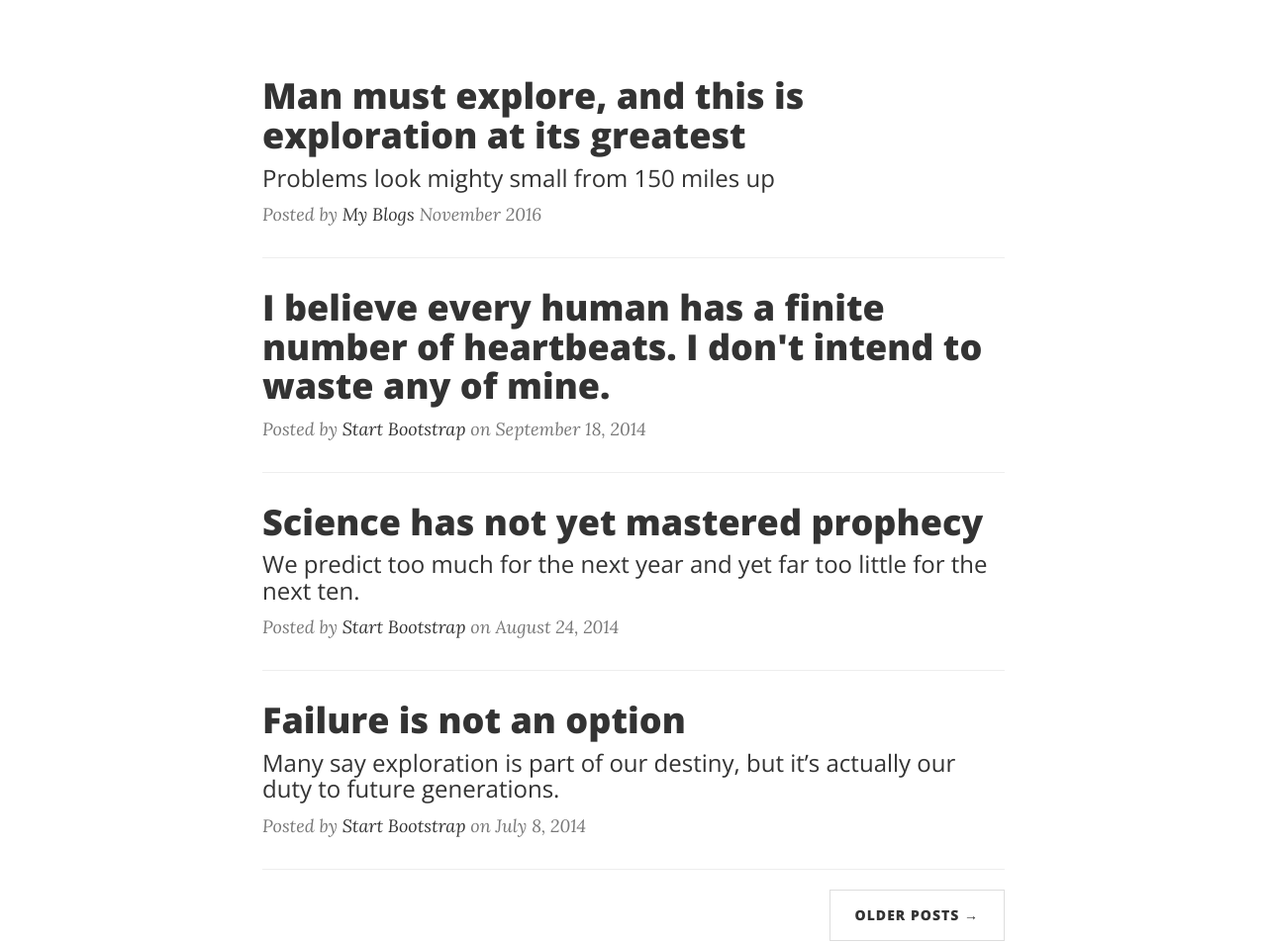
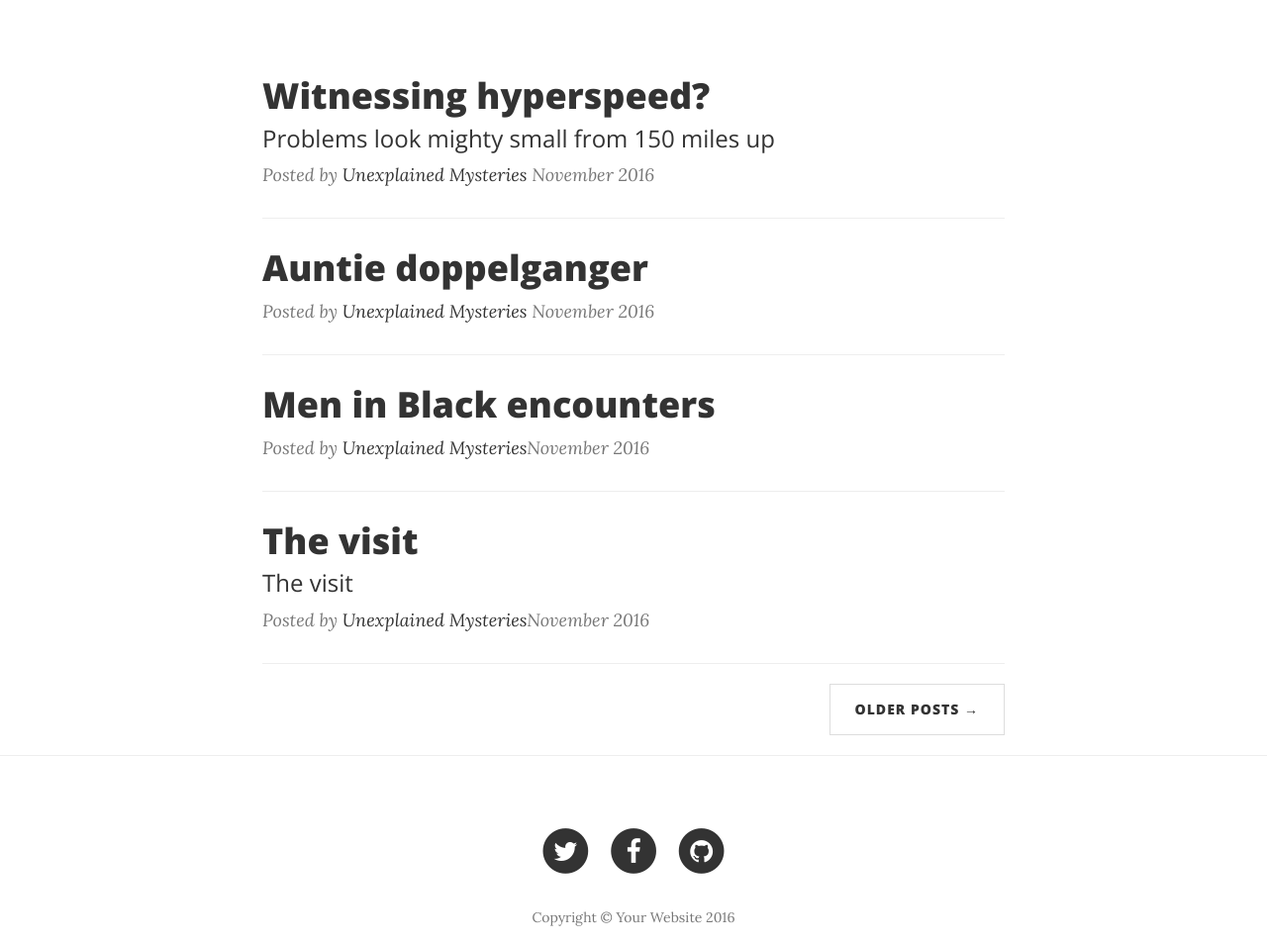
Before and after one commit to alblanknee/Blogs, a website: page index.html in a window 1280 px wide. Shown: the part 451-1405 px from the top of the page at 99% size. Drawn offline with nearby package versions, Linux system fonts and the light colour scheme.

Commit message:
Update index.html

```diff
--- a/index.html
+++ b/index.html
@@ -90,46 +90,44 @@
                 <div class="post-preview">
                     <a href="post.html">
                         <h2 class="post-title">
-                            Man must explore, and this is exploration at its greatest
+                            Witnessing hyperspeed?
                         </h2>
                         <h3 class="post-subtitle">
                             Problems look mighty small from 150 miles up
                         </h3>
                     </a>
-                    <p class="post-meta">Posted by <a href="#">My Blogs</a> November 2016</p>
+                    <p class="post-meta">Posted by <a href="http://www.unexplained-mysteries.com/stories/111747/witnessing-hyperspeed">Unexplained Mysteries</a> November 2016</p>
                 </div>
                 <hr>
                 <div class="post-preview">
                     <a href="post.html">
                         <h2 class="post-title">
-                            I believe every human has a finite number of heartbeats. I don't intend to waste any of mine.
+                           Auntie doppelganger
                         </h2>
                     </a>
-                    <p class="post-meta">Posted by <a href="#">Start Bootstrap</a> on September 18, 2014</p>
+                    <p class="post-meta">Posted by <a href="http://www.unexplained-mysteries.com/stories/111746/auntie-doppelganger">Unexplained Mysteries</a> November 2016</p>
                 </div>
                 <hr>
                 <div class="post-preview">
                     <a href="post.html">
                         <h2 class="post-title">
-                            Science has not yet mastered prophecy
+                            Men in Black encounters
                         </h2>
-                        <h3 class="post-subtitle">
-                            We predict too much for the next year and yet far too little for the next ten.
-                        </h3>
+
                     </a>
-                    <p class="post-meta">Posted by <a href="#">Start Bootstrap</a> on August 24, 2014</p>
+                    <p class="post-meta">Posted by <a href="http://www.unexplained-mysteries.com/stories/111745/men-in-black-encounters">Unexplained Mysteries</a>November 2016</p>
                 </div>
                 <hr>
                 <div class="post-preview">
                     <a href="post.html">
                         <h2 class="post-title">
-                            Failure is not an option
+                           The visit
                         </h2>
                         <h3 class="post-subtitle">
-                            Many say exploration is part of our destiny, but it’s actually our duty to future generations.
+                            The visit
                         </h3>
                     </a>
-                    <p class="post-meta">Posted by <a href="#">Start Bootstrap</a> on July 8, 2014</p>
+                    <p class="post-meta">Posted by <a href="http://www.unexplained-mysteries.com/stories/111731/the-visit">Unexplained Mysteries</a>November 2016</p>
                 </div>
                 <hr>
                 <!-- Pager -->
```
